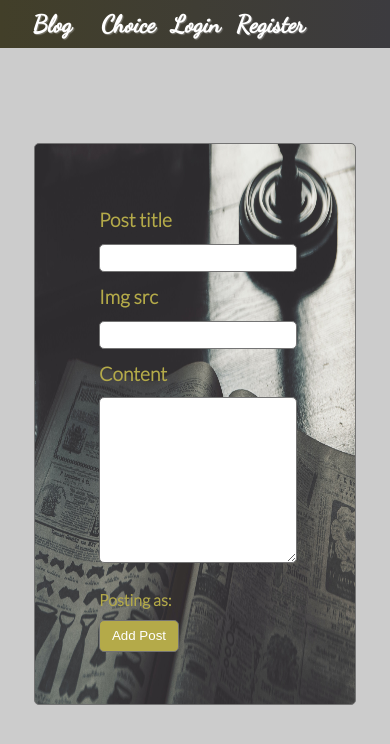
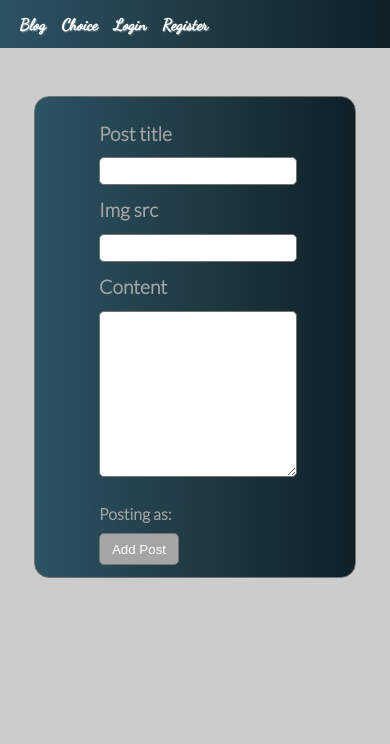
Before and after one commit to m-figon/Blog, an Angular app: page /add in a window 390 px wide. Shown: the top 744 px of the page. Built offline with nearby package versions, Linux system fonts and the light colour scheme.

Commit message:
main gradient appearance changed, nav-bar size adjustable even when user is loged, tooltips are visible in register component even on mobile version, register and add component positioning fixed, details new-comment div background changed

```diff
--- a/src/app/add/add.component.css
+++ b/src/app/add/add.component.css
@@ -1,29 +1,33 @@
-.add{
+.add {
     display: flex;
-    width:100vw;
-    height:89vh;
+    width: 100vw;
+    height: 89vh;
     justify-content: center;
-    align-items: center;
+    align-items: flex-start;
+    margin-top: 3rem;
 }
-.form{
+.form {
     display: flex;
     flex-direction: column;
     align-items: center;
     justify-content: center;
-    height: 35rem;
+    height: 30rem;
     width: 35rem;
     border: 1px solid rgb(116, 116, 116);
-    border-radius: 5px;
-    background-image: url('../background.jpg');
-    background-repeat: no-repeat;
-    background-attachment: fixed;
-    background-position: center;
-    background-size: 100% 100%;
+    border-radius: 15px;
+    background: #0f2027; /* fallback for old browsers */
+    background: -webkit-linear-gradient(to right, #2c5364, #203a43, #0f2027); /* Chrome 10-25, Safari 5.1-6 */
+    background: linear-gradient(
+        to right,
+        #2c5364,
+        #203a43,
+        #0f2027
+    ); /* W3C, IE 10+/ Edge, Firefox 16+, Chrome 26+, Opera 12+, Safari 7+ */
 }
-.blured{
+.blured {
     filter: blur(3px);
 }
-.add-content{
+.add-content {
     display: flex;
     flex-direction: column;
     align-items: flex-start;
@@ -31,56 +35,57 @@
     height: 100%;
     width: 60%;
 }
-#smaller{
+#smaller {
     font-size: 1.2rem;
 }
-.add-content textarea{
-    height:7rem;
-    width:100%;
+.add-content textarea {
+    height: 7rem;
+    width: 100%;
     margin-bottom: 1rem;
 }
-.add-content h1{
+.add-content h1 {
     font-size: 1.5rem;
-    color: rgb(180, 170, 73);
+    color: #a5a5a5;
 }
-.add-content input{
-    height:1.5rem;
-    width:100%;
+.add-content input {
+    height: 1.5rem;
+    width: 100%;
 }
-.add-content button{
-    height:2rem;
-    width:5rem;
+.add-content button {
+    height: 2rem;
+    width: 5rem;
     border-radius: 5px;
     border: 1px solid rgb(116, 116, 116);
-    background: rgb(180, 170, 73);
+    background: #a5a5a5;
     color: white;
 }
-input, textarea{
+input,
+textarea {
     border-radius: 5px;
     border: 1px solid rgb(116, 116, 116);
 }
-.add-content button:hover{
-    background: rgb(155, 146, 63);
+.add-content button:hover {
+    border: 1px solid #48a8c9;
     cursor: pointer;
 }
 @media screen and (max-width: 650px) {
-    .form{
-        height: 35rem;
+    .form {
+        height: 30rem;
         width: 25rem;
     }
-    #smaller{
-        font-size: 1.0rem;
+    #smaller {
+        font-size: 1rem;
     }
-    .add-content textarea{
-        height:10rem;
+    .add-content textarea {
+        height: 10rem;
     }
-    .add-content h1{
+    .add-content h1 {
         font-size: 1.2rem;
     }
 }
 @media screen and (max-width: 450px) {
-    .form{
-        height: 35rem;
+    .form {
+        height: 30rem;
         width: 20rem;
     }
 }
--- a/src/app/choice/choice.component.css
+++ b/src/app/choice/choice.component.css
@@ -49,7 +49,7 @@
 #selectedNum:hover,
 #num:hover {
     cursor: pointer;
-    color: rgb(180, 170, 73);
+    color: #48a8c9;
 }
 .post {
     display: flex;
@@ -66,19 +66,20 @@
     justify-content: center;
     height: 12rem;
     width: 10rem;
-    background: #3c3b3f; /* fallback for old browsers */
-    background: -webkit-linear-gradient(to right, rgb(66, 63, 41), #3c3b3f); /* Chrome 10-25, Safari 5.1-6 */
+    background: #0f2027; /* fallback for old browsers */
+    background: -webkit-linear-gradient(to right, #2c5364, #203a43, #0f2027); /* Chrome 10-25, Safari 5.1-6 */
     background: linear-gradient(
         to right,
-        rgb(66, 63, 41),
-        #3c3b3f
+        #2c5364,
+        #203a43,
+        #0f2027
     ); /* W3C, IE 10+/ Edge, Firefox 16+, Chrome 26+, Opera 12+, Safari 7+ */
     border: 2px solid rgb(173, 173, 173);
     border-radius: 5px;
     padding: 1rem 1rem;
 }
 .post-content:hover {
-    border: 2px solid rgb(180, 170, 73);
+    border: 2px solid #48a8c9;
 }
 
 .post h1 {
@@ -90,7 +91,7 @@
 }
 .post-date h1 {
     font-size: 0.7rem;
-    color: rgb(180, 170, 73);
+    color: #a5a5a5;
 }
 .post p {
     font-size: 1rem;
@@ -145,7 +146,7 @@
         height: 10.5rem;
         width: 6rem;
     }
-    .post-title h1{
+    .post-title h1 {
         font-size: 0.7rem;
     }
     .post img {
--- a/src/app/home/home.component.css
+++ b/src/app/home/home.component.css
@@ -1,69 +1,85 @@
-.home{
+.home {
     display: flex;
     justify-content: center;
     align-items: center;
-    width:100vw;
-    height:89vh;
+    width: 100vw;
+    height: 89vh;
 }
-.img-container{
-    width:40rem;
-    height:40rem;
+.img-container {
+    width: 40rem;
+    height: 40rem;
     border-radius: 10px;
     background-color: white;
     border: 1px solid rgba(255, 255, 255, 0.479);
     display: flex;
 }
-.blured{
+.blured {
     filter: blur(3px);
 }
-.img-container img{
+.img-container img {
     margin: 3rem 3rem;
-    width:20rem;
+    width: 20rem;
     border-radius: 5px;
 }
-.quote{
+.quote {
     position: relative;
     border-radius: 7px;
     display: flex;
     justify-content: center;
     align-items: center;
-    height:100%;
-    width:50%;
+    height: 100%;
+    width: 50%;
     padding: 0rem 2rem;
     z-index: 2;
 }
-.quote p{
+.quote p {
     font-size: 1.3rem;
-    font-family: 'Dancing Script', cursive;
+    font-family: "Dancing Script", cursive;
 }
 @media screen and (max-width: 1400px) {
-    .img-container{
-        width:40rem;
-        height:32rem;
+    .img-container {
+        width: 40rem;
+        height: 32rem;
     }
-    .img-container img{
+    .img-container img {
         margin: 3rem 3rem;
         margin-right: 0;
-        width:17rem;
+        width: 17rem;
     }
-  }
+}
 @media screen and (max-width: 800px) {
-    .img-container{
-        width:25rem;
-        height:25rem;
+    .img-container {
+        width: 25rem;
+        height: 25rem;
         border-radius: 10px;
     }
-    .img-container img{
+    .img-container img {
         margin: 1.5rem 1rem;
-        width:13rem;
+        width: 13rem;
         border-radius: 5px;
     }
-    .quote{
-        height:100%;
-        width:10rem;
+    .quote {
+        height: 100%;
+        width: 10rem;
         padding: 0.5rem;
     }
-    .quote p{
+    .quote p {
         font-size: 0.8rem;
     }
-  }
+}
+@media screen and (max-width: 500px) {
+    .img-container {
+        width: 21.5rem;
+    }
+    .img-container img {
+        margin: 1.5rem 0.5rem;
+        width: 13rem;
+    }
+    .quote {
+        width: 7rem;
+        padding: 0rem;
+    }
+    .quote p {
+        font-size: 0.7rem;
+    }
+}
--- a/src/app/login/login.component.ts
+++ b/src/app/login/login.component.ts
@@ -42,7 +42,6 @@ export class LoginComponent implements OnInit {
       }
     }
     if (!this.correctFlag) {
-      alert('wrong data');
       this.account = "";
       this.password = "";
       this.wrongUser=true;
--- a/src/app/navigation-bar/navigation-bar.component.css
+++ b/src/app/navigation-bar/navigation-bar.component.css
@@ -1,62 +1,79 @@
-.navigation-bar{
+.navigation-bar {
     position: relative;
-    width:100vw;
-    height:3rem;
-    background: #3C3B3F;  /* fallback for old browsers */
-background: -webkit-linear-gradient(to right, #423f29, #3C3B3F);  /* Chrome 10-25, Safari 5.1-6 */
-background: linear-gradient(to right, #423f29, #3C3B3F); /* W3C, IE 10+/ Edge, Firefox 16+, Chrome 26+, Opera 12+, Safari 7+ */
+    width: 100vw;
+    height: 3rem;
+    background: #0f2027; /* fallback for old browsers */
+    background: -webkit-linear-gradient(to right, #2c5364, #203a43, #0f2027); /* Chrome 10-25, Safari 5.1-6 */
+    background: linear-gradient(
+        to right,
+        #2c5364,
+        #203a43,
+        #0f2027
+    ); /* W3C, IE 10+/ Edge, Firefox 16+, Chrome 26+, Opera 12+, Safari 7+ */
+
     display: flex;
     justify-content: center;
 }
-.navigation-bar-content{
+.navigation-bar-content {
     display: flex;
-    width:50%;
-    height:100%;
+    width: 50%;
+    height: 100%;
 }
-.blured{
+.blured {
     filter: blur(3px);
 }
-.middle h1{
-    font-family: 'Dancing Script', cursive;
+.middle h1 {
+    font-family: "Dancing Script", cursive;
 }
-.navigation-bar h1{
+.navigation-bar h1 {
     font-size: 2rem;
     color: white;
-    text-shadow: 1px 1px 1px rgba(255, 255, 255, 0.3);}
-.navigation-bar h1:hover{
+    text-shadow: 1px 1px 1px rgba(255, 255, 255, 0.3);
+}
+.navigation-bar h1:hover {
     cursor: pointer;
-    color:rgb(180, 170, 73);
+    color: #a5a5a5;
 }
-.middle .middle h1{
+.middle .middle h1 {
     font-size: 1.5rem;
     margin-left: 1rem;
 }
-.left{
-    width:100%;
-    height:100%;
+.left {
+    width: 100%;
+    height: 100%;
     display: flex;
     justify-content: flex-start;
     align-items: center;
 }
-.middle{
-    width:100%;
-    height:100%;
+.middle {
+    width: 100%;
+    height: 100%;
     display: flex;
     justify-content: center;
     align-items: center;
 }
-.right{
-    width:100%;
-    height:100%;
+.right {
+    width: 100%;
+    height: 100%;
     display: flex;
     justify-content: flex-end;
     align-items: center;
 }
-@media screen and (max-width: 700px) {
-    .navigation-bar-content{
-        width:90%;
+@media screen and (max-width: 1200px) {
+    .navigation-bar-content {
+        width: 90%;
     }
-    .navigation-bar h1{
-        font-size: 1.5rem;
+    .navigation-bar h1,
+    .middle .middle h1 {
+        font-size: 1.2rem;
     }
 }
+@media screen and (max-width: 600px) {
+    .navigation-bar h1,
+    .middle .middle h1 {
+        font-size: 1rem;
+    }
+    .left {
+        width: auto;
+    }
+}
--- a/src/app/register/register.component.css
+++ b/src/app/register/register.component.css
@@ -7,7 +7,8 @@
     width: 100vw;
     height: 89vh;
     justify-content: center;
-    align-items: center;
+    margin-top: 5rem;
+    align-items: flex-start;
 }
 .register-form {
     display: flex;
@@ -17,13 +18,16 @@
     justify-content: center;
     height: 33rem;
     width: 40rem;
-    border: 1px solid rgb(180, 170, 73);
-    border-radius: 5px;
-    background-image: url("../background.jpg");
-    background-repeat: no-repeat;
-    background-attachment: fixed;
-    background-position: center;
-    background-size: 100% 100%;
+    border: 1px solid #a5a5a5;
+    border-radius: 15px;
+    background: #0f2027; /* fallback for old browsers */
+    background: -webkit-linear-gradient(to right, #2c5364, #203a43, #0f2027); /* Chrome 10-25, Safari 5.1-6 */
+    background: linear-gradient(
+        to right,
+        #2c5364,
+        #203a43,
+        #0f2027
+    ); /* W3C, IE 10+/ Edge, Firefox 16+, Chrome 26+, Opera 12+, Safari 7+ */
 }
 .register-form-content {
     display: flex;
@@ -34,10 +38,10 @@
     width: 50%;
 }
 #incorrect {
-    border: 2px solid red;
+    border: 1.5px solid red;
 }
 #correct {
-    border: 1px solid rgb(180, 170, 73);
+    border: 1px solid #a5a5a5;
 }
 .account-tooltip,
 .password-tooltip,
@@ -49,7 +53,7 @@
     border-radius: 5px;
     border: 1px solid rgb(116, 116, 116);
     font-size: 0.7rem;
-    background-color: rgb(180, 170, 73);
+    background-color: #a5a5a5;
 }
 .account-tooltip {
     position: absolute;
@@ -85,7 +89,7 @@
 }
 .register-form h1 {
     font-size: 1.5rem;
-    color: rgb(180, 170, 73);
+    color: #a5a5a5;
 }
 .register-form input {
     height: 1.5rem;
@@ -97,21 +101,21 @@
     width: 5rem;
     border-radius: 5px;
     border: 1px solid rgb(116, 116, 116);
-    background: rgb(180, 170, 73);
+    background: #a5a5a5;
     color: white;
 }
 input,
 textarea {
     border-radius: 5px;
-    border: 1px solid rgb(180, 170, 73);
+    border: 1px solid #a5a5a5;
 }
 .register-form button:hover {
-    background: rgba(180, 169, 73, 0.863);
+    border: 1px solid #48a8c9;
     cursor: pointer;
 }
 @media screen and (max-width: 900px) {
     .register-form {
-        height: 35rem;
+        height: 33rem;
         width: 30rem;
     }
     .register-form-content {
@@ -146,7 +150,7 @@ textarea {
 }
 @media screen and (max-width: 550px) {
     .register-form {
-        height: 35rem;
+        height: 28rem;
         width: 20rem;
     }
     #close-button {
@@ -175,3 +179,9 @@ textarea {
         margin-top: 11rem;
     }
 }
+
+@media screen and (max-width: 420px) {
+    .register {
+        justify-content: flex-start;
+    }
+}
```
Also changed, not shown: src/app/details/details.component.css (+56 -48 lines), src/app/login/login.component.css (+52 -48 lines).
